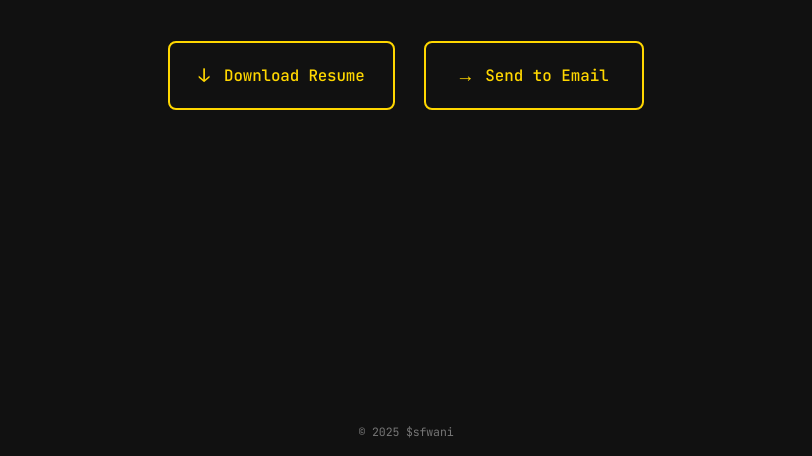
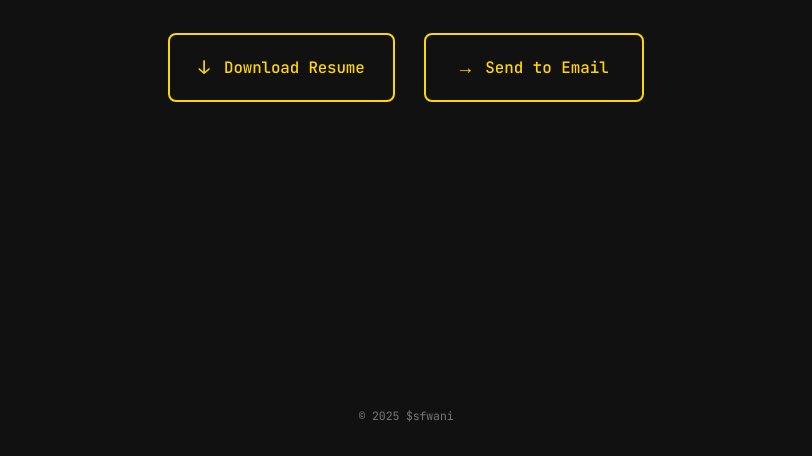
Before and after one commit to sfwani/portfolio, an Astro site: page /resume in a window 1280 px wide. Shown: the part 344-800 px from the top of the page, without its empty margins (234-1046 px from the left). Built offline with nearby package versions, Linux system fonts and the light colour scheme; Astro itself is replaced by a stand-in of ours.

Commit message:
fix footer resume page

```diff
--- a/src/pages/resume.astro
+++ b/src/pages/resume.astro
@@ -6,6 +6,7 @@ import Footer from '../components/Footer.astro';
 <BaseLayout title="Resume | Cybersecurity Portfolio">
   <div class="full-width-container">
     <div class="content-container">
+      <div class="main-content">
         <h1 class="page-title">$ ./resume</h1>
 
         <div class="button-container">
@@ -18,6 +19,11 @@ import Footer from '../components/Footer.astro';
             <span class="button-icon">→</span>
             <span>Send to Email</span>
           </button>
+        </div>
+      </div>
+
+      <div class="footer-section">
+        <Footer slot="footer" />
       </div>
 
       <div id="email-modal" class="modal">
@@ -43,8 +49,6 @@ import Footer from '../components/Footer.astro';
         </div>
       </div>
     </div>
-
-    <Footer slot="footer" />
   </div>
 </BaseLayout>
 
@@ -142,8 +146,21 @@ import Footer from '../components/Footer.astro';
     flex: 1;
     display: flex;
     flex-direction: column;
+    justify-content: space-between;
+  }
+
+  .main-content {
+    display: flex;
+    flex-direction: column;
     align-items: center;
-    justify-content: center; /* Center vertically */
+    justify-content: center;
+    flex: 1;
+  }
+
+  /* Footer section - match home page */
+  .footer-section {
+    margin-bottom: 2vh;
+    width: 100%;
   }
 
   .page-title {
```
Lines whose indentation alone changed are shown as unchanged.
